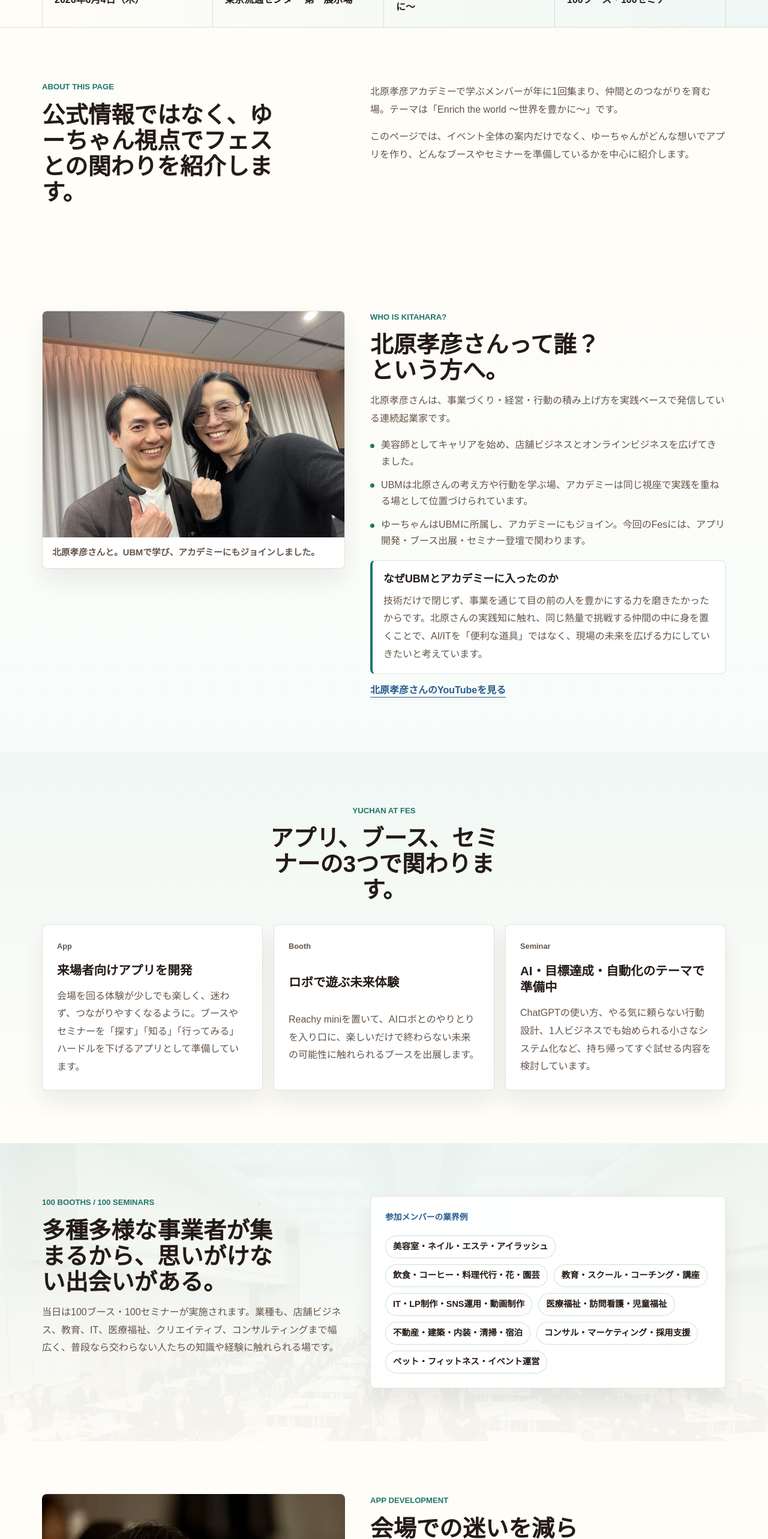
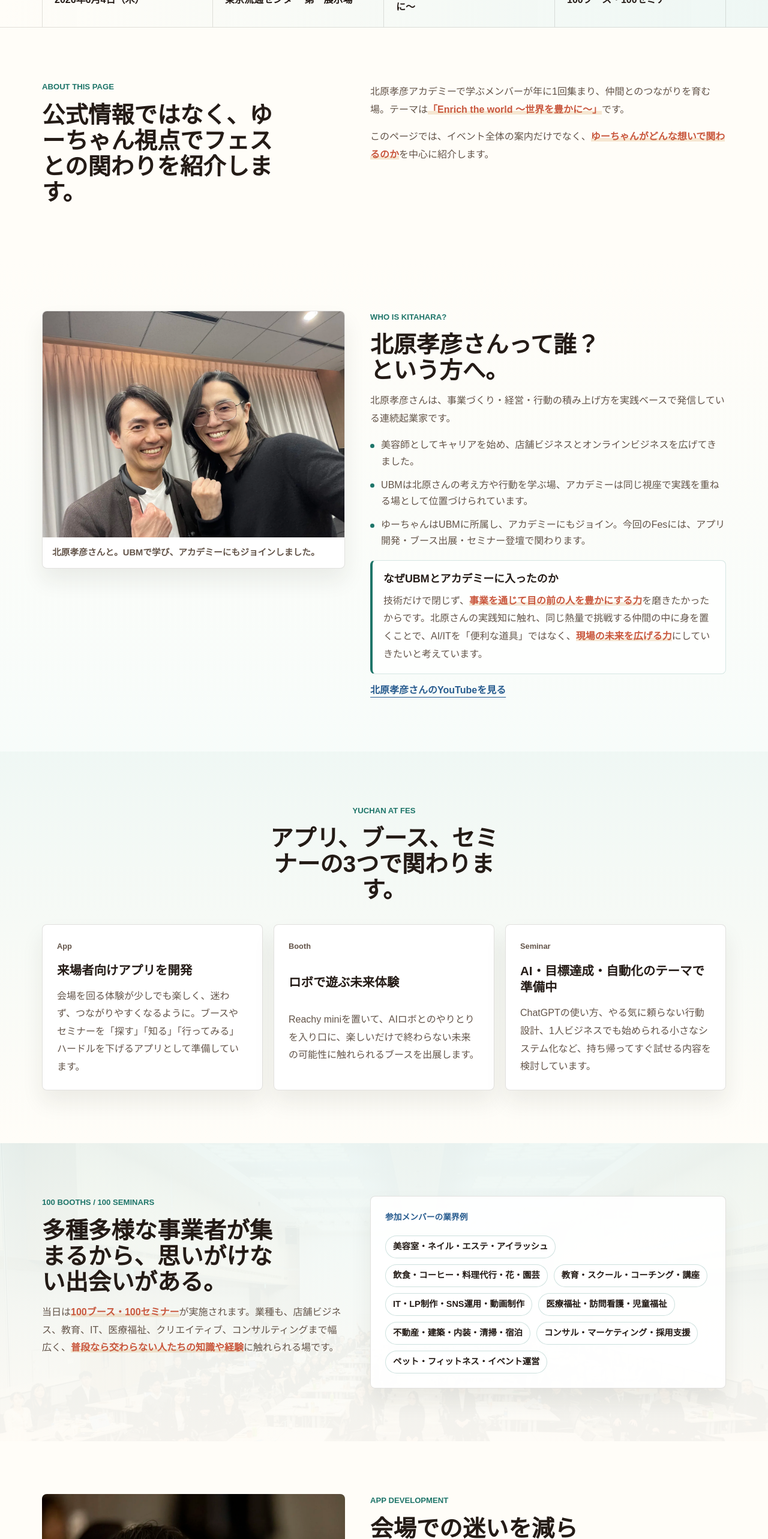
Before and after one commit to techguide-jp/corporate, a SvelteKit app in the folder techguide/: page /profile/academy-fes-2026 in a window 1280 px wide. Shown: the part 800-3366 px from the top of the page at 60% size. Built offline with nearby package versions, Linux system fonts and the light colour scheme; no server answers.

Commit message:
feat: Academy Fes LPに固定透かし背景と強調表現を追加

```diff
--- a/techguide/src/routes/profile/academy-fes-2026/+page.svelte
+++ b/techguide/src/routes/profile/academy-fes-2026/+page.svelte
@@ -230,11 +230,14 @@
       </div>
       <div class="intro-section__text">
         <p>
-          北原孝彦アカデミーで学ぶメンバーが年に1回集まり、仲間とのつながりを育む場。テーマは「Enrich
-          the world 〜世界を豊かに〜」です。
+          北原孝彦アカデミーで学ぶメンバーが年に1回集まり、仲間とのつながりを育む場。テーマは<strong
+            class="text-emphasis">「Enrich the world 〜世界を豊かに〜」</strong
+          >です。
         </p>
         <p>
-          このページでは、イベント全体の案内だけでなく、ゆーちゃんがどんな想いでアプリを作り、どんなブースやセミナーを準備しているかを中心に紹介します。
+          このページでは、イベント全体の案内だけでなく、<strong class="text-emphasis"
+            >ゆーちゃんがどんな想いで関わるのか</strong
+          >を中心に紹介します。
         </p>
       </div>
     </div>
@@ -266,7 +269,11 @@
         <div class="join-reason">
           <h3>なぜUBMとアカデミーに入ったのか</h3>
           <p>
-            技術だけで閉じず、事業を通じて目の前の人を豊かにする力を磨きたかったからです。北原さんの実践知に触れ、同じ熱量で挑戦する仲間の中に身を置くことで、AI/ITを「便利な道具」ではなく、現場の未来を広げる力にしていきたいと考えています。
+            技術だけで閉じず、<strong class="text-emphasis"
+              >事業を通じて目の前の人を豊かにする力</strong
+            >を磨きたかったからです。北原さんの実践知に触れ、同じ熱量で挑戦する仲間の中に身を置くことで、AI/ITを「便利な道具」ではなく、<strong
+              class="text-emphasis">現場の未来を広げる力</strong
+            >にしていきたいと考えています。
           </p>
         </div>
         <a
@@ -312,7 +319,10 @@
         <p class="section-eyebrow">100 Booths / 100 Seminars</p>
         <h2>多種多様な事業者が集まるから、思いがけない出会いがある。</h2>
         <p>
-          当日は100ブース・100セミナーが実施されます。業種も、店舗ビジネス、教育、IT、医療福祉、クリエイティブ、コンサルティングまで幅広く、普段なら交わらない人たちの知識や経験に触れられる場です。
+          当日は<strong class="text-emphasis">100ブース・100セミナー</strong
+          >が実施されます。業種も、店舗ビジネス、教育、IT、医療福祉、クリエイティブ、コンサルティングまで幅広く、<strong
+            class="text-emphasis">普段なら交わらない人たちの知識や経験</strong
+          >に触れられる場です。
         </p>
       </div>
 
@@ -342,10 +352,14 @@
         <p class="section-eyebrow">App development</p>
         <h2>会場での迷いを減らし、出会いを増やすアプリを作っています。</h2>
         <p>
-          100ブース・100セミナーが並ぶ1日を、ただ情報量の多いイベントで終わらせない。来場者が「気になる」と感じた瞬間に、次の一歩を踏み出しやすくするためのアプリです。
+          100ブース・100セミナーが並ぶ1日を、ただ情報量の多いイベントで終わらせない。来場者が<strong
+            class="text-emphasis">「気になる」と感じた瞬間</strong
+          >に、次の一歩を踏み出しやすくするためのアプリです。
         </p>
         <p>
-          技術を目立たせるためではなく、人と人、人と体験がつながる確率を上げること。多様な出展者の魅力に自然に触れられるよう、当日の体験をそっと支えます。
+          技術を目立たせるためではなく、<strong class="text-emphasis"
+            >人と人、人と体験がつながる確率を上げること</strong
+          >。多様な出展者の魅力に自然に触れられるよう、当日の体験をそっと支えます。
         </p>
       </div>
     </div>
@@ -357,7 +371,10 @@
         <p class="section-eyebrow">Booth</p>
         <h2>ロボで遊ぶ未来体験</h2>
         <p>
-          ただロボットを見るだけではなく、AIが現実の動きや表情を持ったときに何が起きるのかを感じられる場所にします。楽しさを入口に、これからの仕事や暮らしの可能性に触れてもらうブースです。
+          ただロボットを見るだけではなく、AIが現実の動きや表情を持ったときに何が起きるのかを感じられる場所にします。<strong
+            class="text-emphasis">楽しさを入口</strong
+          >に、<strong class="text-emphasis">これからの仕事や暮らしの可能性</strong
+          >に触れてもらうブースです。
         </p>
       </div>
 
@@ -388,7 +405,9 @@
         <p class="section-eyebrow">Seminar</p>
         <h2>持ち帰ってすぐ試せるテーマを検討中です。</h2>
         <p>
-          正式テーマは調整中です。AI、目標達成、自動化を軸に、聞いて終わりではなく、自分の仕事や行動に落とし込める内容として準備しています。
+          正式テーマは調整中です。AI、目標達成、自動化を軸に、聞いて終わりではなく、<strong
+            class="text-emphasis">自分の仕事や行動に落とし込める内容</strong
+          >として準備しています。
         </p>
       </div>
 
@@ -695,6 +714,14 @@
     line-height: 1.85;
   }
 
+  .text-emphasis {
+    color: var(--fes-coral);
+    font-weight: 900;
+    background: linear-gradient(180deg, transparent 62%, rgba(213, 151, 73, 0.22) 0);
+    box-decoration-break: clone;
+    -webkit-box-decoration-break: clone;
+  }
+
   .intro-section__inner,
   .kitahara-section__inner,
   .diversity-section__inner,
@@ -911,7 +938,12 @@
   }
 
   .booth-section {
-    background: linear-gradient(180deg, rgba(255, 253, 248, 1), rgba(247, 252, 250, 0.96));
+    background-image:
+      linear-gradient(90deg, rgba(255, 253, 248, 0.96), rgba(247, 252, 250, 0.88)),
+      url('/images/profile/academy-fes-2026/academy-group-hall.webp');
+    background-position: center, center;
+    background-size: auto, cover;
+    background-attachment: scroll, fixed;
   }
 
   .booth-section__inner {
@@ -1167,6 +1199,10 @@
       font-size: 1.9rem;
     }
 
+    .booth-section {
+      background-attachment: scroll, scroll;
+    }
+
     .involvement-grid,
     .gallery-grid {
       margin-top: 28px;
```
